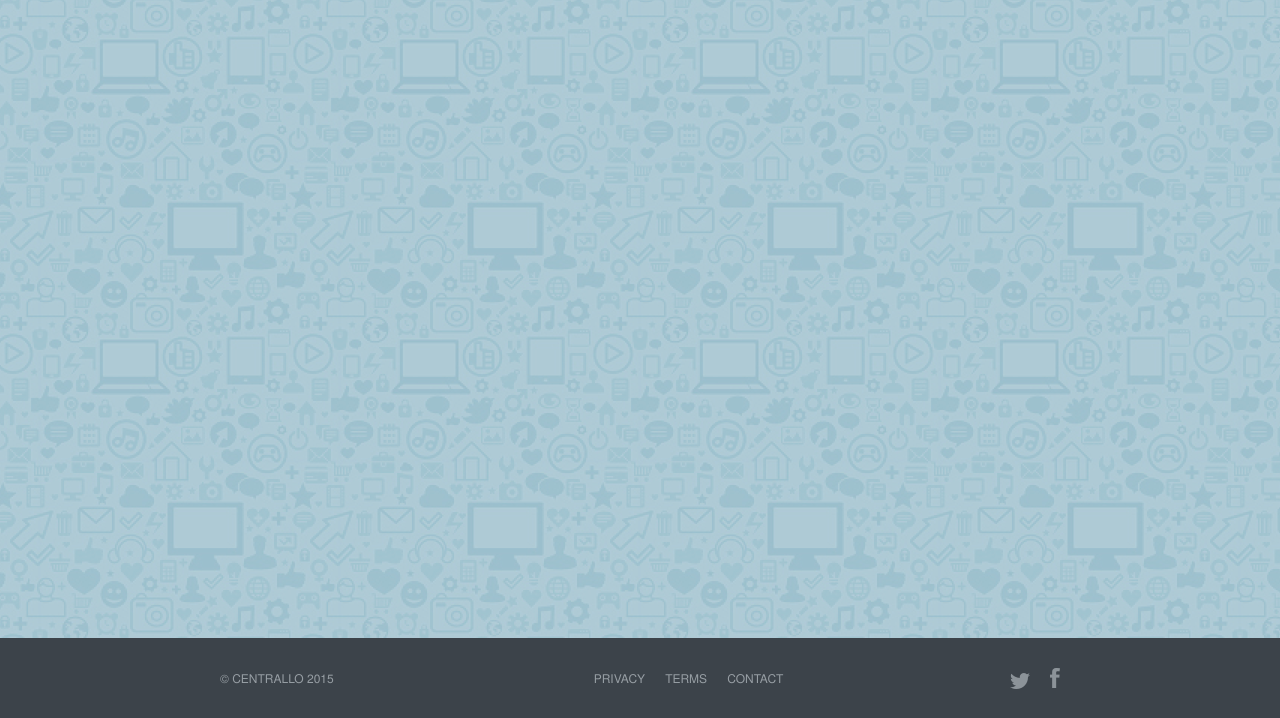
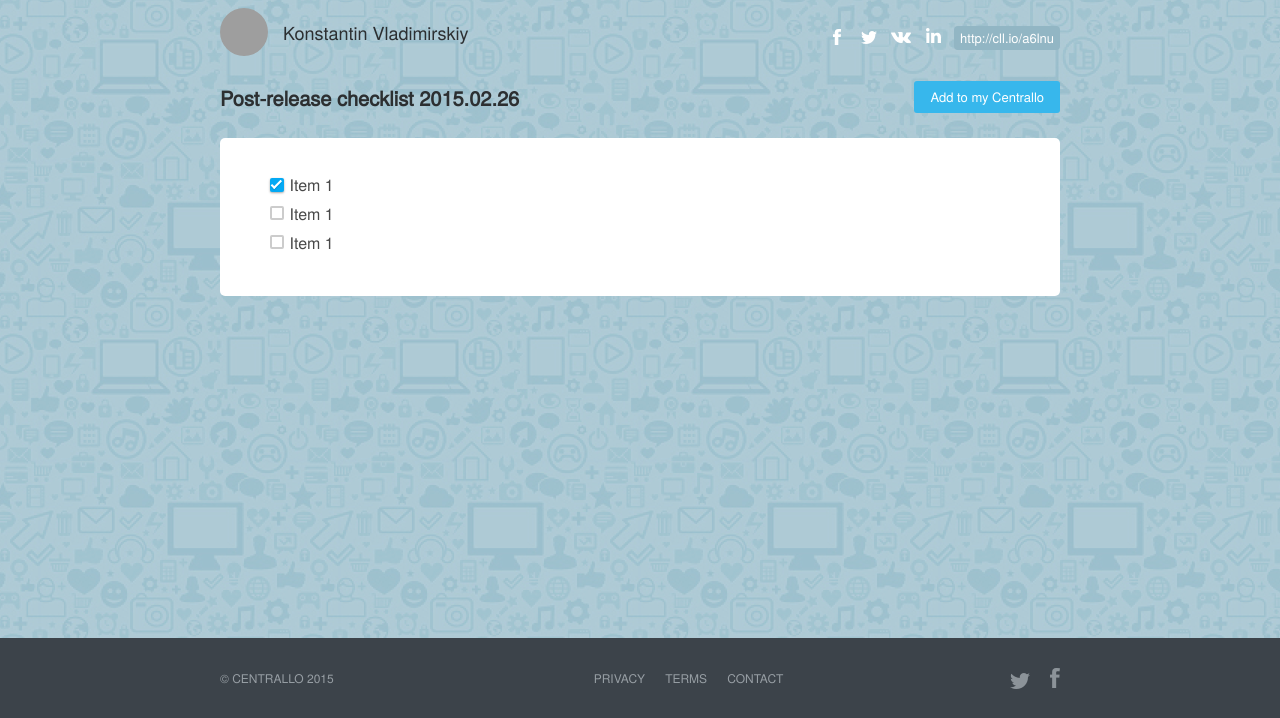
Before and after one commit to platonovAlexey/test_4xxi, a website: page src/index.html in a window 1280 px wide. Shown: the part 82-800 px from the top of the page. Drawn offline with nearby package versions, Linux system fonts and the light colour scheme; files that its build step writes are made by us from their sources; grey boxes are pictures that could not be loaded; files whose address does not match are found by name.

Commit message:
add user section

```diff
--- a/src/index.html
+++ b/src/index.html
@@ -18,19 +18,94 @@
 		</div>
 	</header>
 
+	<main class="main">
+		<div class="container">
+			<div class="authorized">
+				<div class="user">
+					<div class="user__picture">
+						<img src="http://lorempixel.com/400/200/" class="user__picture__img" alt="user">
+					</div>
+					<div class="user__name">
+						Konstantin Vladimirskiy
+					</div>
+				</div>
+				<div class="social">
+					<ul class="social__list">
+						<li class="social__list__item">
+							<a href="#" class="social__list__item__link">
+								<i class="social__list__item__link__fb"></i>
+							</a>
+						</li>
+						<li class="social__list__item">
+							<a href="#" class="social__list__item__link">
+								<i class="social__list__item__link__tw"></i>
+							</a>
+						</li>
+						<li class="social__list__item">
+							<a href="#" class="social__list__item__link">
+								<i class="social__list__item__link__vk"></i>
+							</a>
+						</li>
+						<li class="social__list__item">
+							<a href="#" class="social__list__item__link">
+								<i class="social__list__item__link__in"></i>
+							</a>
+						</li>
+						<li class="social__list__item">
+							<a href="#" class="social__list__item__link btn">http://cll.io/a6lnu</a>
+						</li>
+					</ul>
+				</div>
+			</div>
+			<div class="authorized">
+				<h2 class="title__checklist">Post-release checklist 2015.02.26</h2>
+				<button type="button" name="button" class="add__centrallo">Add to my Centrallo</button>
+			</div>
+			<section class="post">
+				<ul class="list__checkbox">
+					<li class="list__checkbox__item">
+						<label class="custom-check">
+							<input type="checkbox" checked="true" name="check-B" class="custom-check__checkbox check-B">
+							<span data-ripple="false" class="custom-check__checkbox check-B__background"></span>
+							<span class="custom-check__checkbox check-B__checkbox"></span>
+							<span class="custom-check__text">Item 1</span>
+						</label>
+					</li>
+					<li class="list__checkbox__item">
+						<label class="custom-check">
+							<input type="checkbox" name="check-B" class="custom-check__checkbox check-B">
+							<span data-ripple="false" class="custom-check__checkbox check-B__background"></span>
+							<span class="custom-check__checkbox check-B__checkbox"></span>
+							<span class="custom-check__text">Item 1</span>
+						</label>
+					</li>
+					<li class="list__checkbox__item">
+						<label class="custom-check">
+							<input type="checkbox" name="check-B" class="custom-check__checkbox check-B">
+							<span data-ripple="false" class="custom-check__checkbox check-B__background"></span>
+							<span class="custom-check__checkbox check-B__checkbox"></span>
+							<span class="custom-check__text">Item 1</span>
+						</label>
+					</li>
+				</ul>
+
+			</section>
+		</div>
+	</main>
+
 	<footer class="footer">
 		<div class="container">
 			<div class="copy">© CENTRALLO 2015</div>
 			<nav class="nav__footer">
 				<ul class="nav__footer__list">
 					<li class="nav__footer__item">
-						<a href="" class="nav__footer__link">privacy</a>
+						<a href="#" class="nav__footer__link">privacy</a>
 					</li>
 					<li class="nav__footer__item">
-						<a href="" class="nav__footer__link">terms</a>
+						<a href="#" class="nav__footer__link">terms</a>
 					</li>
 					<li class="nav__footer__item">
-						<a href="" class="nav__footer__link">contact</a>
+						<a href="#" class="nav__footer__link">contact</a>
 					</li>
 
 				</ul>
--- a/src/styles/helpers/mixins.scss
+++ b/src/styles/helpers/mixins.scss
@@ -18,3 +18,8 @@
 	margin: auto;
 	position: absolute;
 }
+
+@mixin inlineblock ($valine: top) {
+	display: inline-block;
+	vertical-align: $valine;
+}
--- a/src/styles/helpers/variables.scss
+++ b/src/styles/helpers/variables.scss
@@ -4,3 +4,6 @@ $lhheader:60px;
 $lhfooter:80px;
 
 $em-base: 16px !default;
+
+$z-depth-1: 0 1px 3px rgba(0,0,0,0.12), 0 1px 2px rgba(0,0,0,0.24);
+$checked-color: #03A9F4;
--- a/src/styles/main.scss
+++ b/src/styles/main.scss
@@ -5,6 +5,7 @@
 @import "helpers/px-to-em.scss";
 @import "sections/header.scss";
 @import "sections/footer.scss";
+@import "sections/main_section.scss";
 @import "../img/sprites/sprite.scss";
 
 
@@ -70,3 +71,17 @@ ul{
 		list-style: none;
 	}
 }
+
+input[type="checkbox"], input[type="radio"] {
+    opacity: 0;
+    outline: none;
+    -ms-touch-action: none;
+    touch-action: none;
+}
+
+input[type="checkbox"], input[type="radio"] {
+    -webkit-box-sizing: border-box;
+    -moz-box-sizing: border-box;
+    box-sizing: border-box;
+    padding: 0;
+}
--- a/src/styles/sections/footer.scss
+++ b/src/styles/sections/footer.scss
@@ -22,7 +22,7 @@
 .nav__footer{
     position: relative;
     float: left;
-    line-height: $lhfooter;
+    line-height: $lhfooter - 2px;
     &__list{
         list-style: none;
         position: relative;
@@ -41,7 +41,6 @@
         text-transform: uppercase;
         font-size: 12px;
         text-decoration: none;
-        display: block;
         &:hover{
             color: #37b7ec;
         }
--- /dev/null
+++ b/src/styles/sections/main_section.scss
@@ -0,0 +1,197 @@
+.main{
+    position: relative;
+    margin: 30px 0 170px;
+    @include clearfix;
+}
+
+.authorized{
+    position: relative;
+    @include clearfix;
+    margin-bottom: 23px;
+}
+
+.user{
+    float: left;
+    &__picture{
+        border-radius: 50%;
+        float: left;
+        margin-right: 15px;
+        &__img{
+            border-radius: 50%;
+            width: 48px;
+            height: 48px;
+        }
+    }
+    &__name{
+        font-size: 18px;
+        color: #2C2F31;
+        float: left;
+        line-height: 48px;
+    }
+}
+
+.social{
+    float: right;
+    margin-top: 18px;
+
+    &__list{
+        display: block;
+        float: left;
+        &__item{
+            list-style: none;
+            display: block;
+            float: left;
+            margin-right: 10px;
+            &:last-child{
+                margin-right: 0;
+            }
+            &__link{
+                display: block;
+                color: #fff;
+                &__fb{
+                    @include sprite($soc-fb);
+                    display: block;
+                }
+                &__vk{
+                    @include sprite($soc-vk);
+                    display: block;
+                }
+                &__tw{
+                    @include sprite($soc-tw);
+                    display: block;
+                }
+                &__in{
+                    @include sprite($soc-in);
+                    display: block;
+                }
+            }
+
+            .btn{
+                color: #fff;
+                background-color: #92B6C4;
+                border-radius: 4px;
+                text-decoration: none;
+                padding: 4px 6px;
+                font-size: 13px;
+                &:hover{
+                    color: #37b7ec;
+                }
+            }
+        }
+    }
+}
+
+.title__checklist{
+    display: block;
+    float: left;
+    font-weight: 600;
+    font-size: 20px;
+    line-height: 34px;
+    color: #2C2F31;
+}
+
+.add__centrallo{
+    border: none;
+    float: right;
+    padding: 8px 16px;
+    background-color: #37B7EC;
+    border-radius: 3px;
+    font-size: 13px;
+    color: #fff;
+    &:hover{
+        color: #37b7ec;
+        background-color: #fff;
+    }
+}
+
+.post{
+    min-height: 78px;
+    background-color: #fff;
+    border-radius: 5px;
+    padding: 30px;
+    margin-bottom: 12px;
+}
+
+/*checklist*/
+.list__checkbox {
+    display: inline-block;
+    height: auto;
+    list-style-type: none;
+    width: 100%;
+    &__item{
+        text-align: center;
+        width: 100%;
+    }
+}
+
+.custom-check {
+    color: #494949;
+    display: block;
+    font-size: 16px;
+    font-weight: 400;
+    height: 1.2em;
+    margin: .6em auto;
+    position: relative;
+    text-align: left;
+    width: 95%;
+    &__checkbox{
+        -webkit-border-radius: .125em;
+        border-radius: .125em;
+        -webkit-box-sizing: border-box;
+        -moz-box-sizing: border-box;
+        box-sizing: border-box;
+        display: block;
+        height: 1.1em;
+        left: 0;
+        position: absolute;
+        top: 0;
+        width: 14px;
+        height: 14px;
+    }
+    &__text{
+        cursor: pointer;
+        display: block;
+        height: 1.1em;
+        left: 0;
+        margin-top: -.02em;
+        padding-left: 20px;
+        position: absolute;
+        text-align: left;
+        top: 0;
+    }
+}
+
+
+.check-B{
+    &__background{
+        background-color: white;
+        border-radius: .125em;
+        transition: all .2s ease-in-out;
+    }
+
+
+    &:checked + .check-B__background{
+        animation: bouncing-item .5s ease-in-out .2s 1 normal forwards;
+        background-color: $checked-color;
+        box-shadow: $z-depth-1;
+    }
+
+
+    &__checkbox{
+        border: solid .125em #ccc;
+        transition: all .1s ease-in-out .25s;
+    }
+
+
+    &:checked + .check-B__background + .check-B__checkbox{
+        border-color: white;
+        border-radius: 0;
+        border-right: none;
+        border-top: none;
+        box-shadow: -1px 1px 1px rgba(black, .1);
+        height: .33em;
+        left: .10em;
+        top: .2em;
+        transform: rotate(-45deg);
+        width: .66em;   }
+}
```
